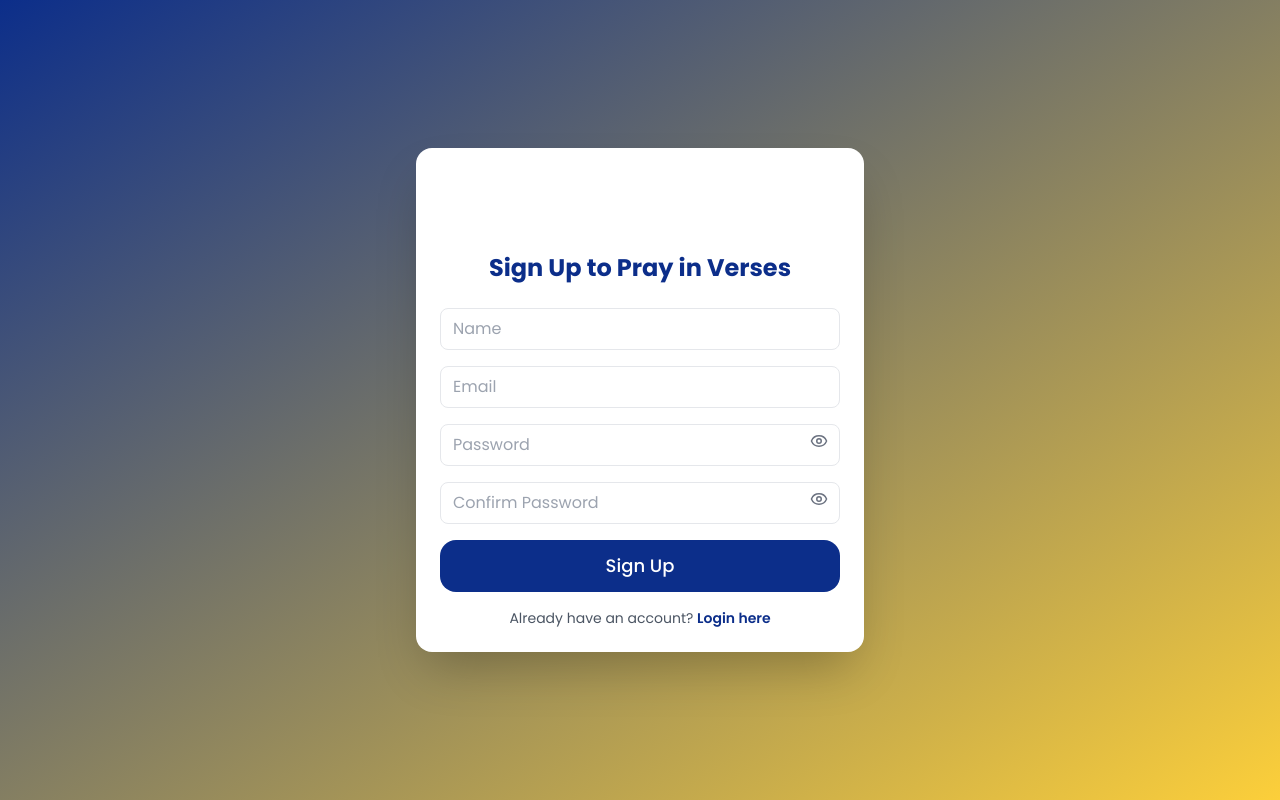
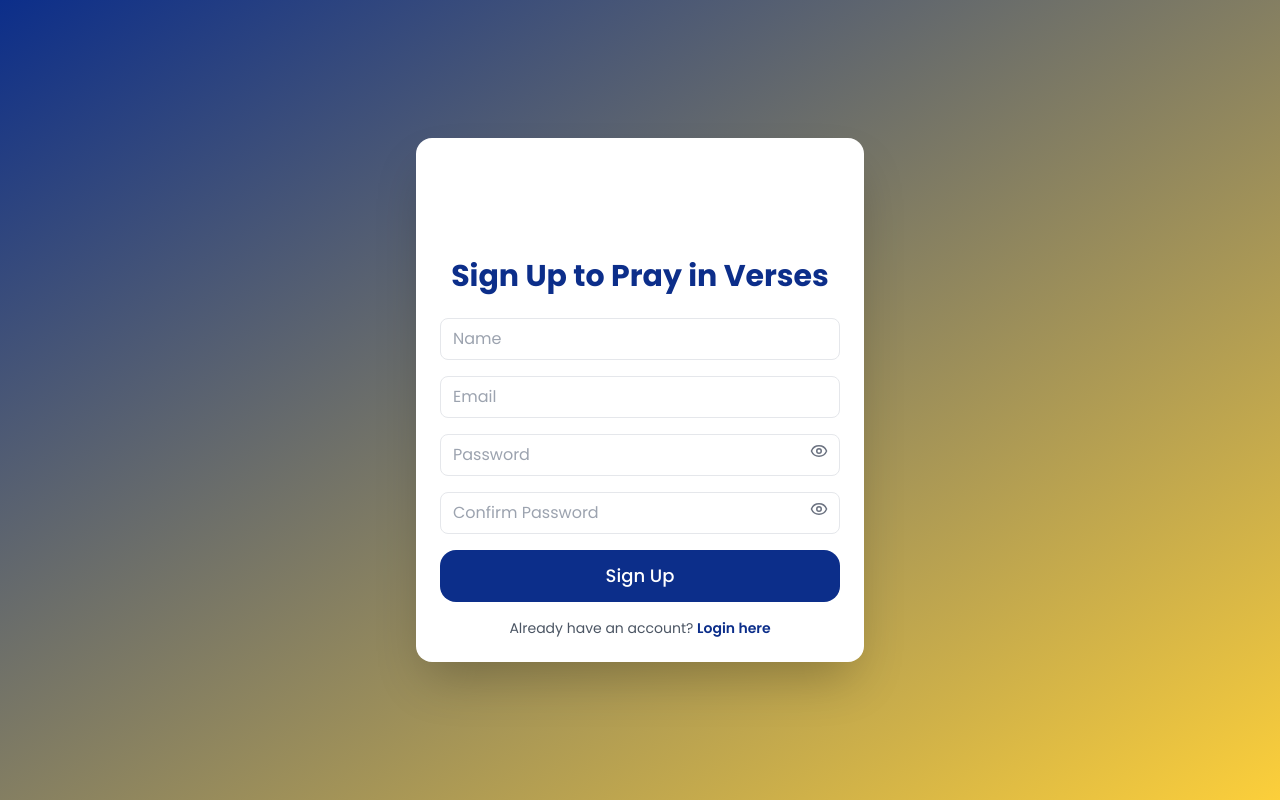
Before and after one commit to preckidtech/Pray-in-Verses, a React (Vite) app: page /signup in a window 1280 px wide. Built offline with nearby package versions, Linux system fonts and the light colour scheme.

Commit message:
mobile fix

```diff
--- a/src/pages/onboarding/Login.jsx
+++ b/src/pages/onboarding/Login.jsx
@@ -9,11 +9,12 @@ import logo from "../../assets/images/prayinverse.png";
 const Login = () => {
   const loginAction = useAuthStore((s) => s.login);
   const navigate = useNavigate();
+
   const [form, setForm] = useState({ email: "", password: "" });
   const [showPassword, setShowPassword] = useState(false);
 
+  // ✅ Lock scroll & true viewport
   useEffect(() => {
-    // Prevent scrolling
     document.body.style.overflow = "hidden";
     document.documentElement.style.overflow = "hidden";
 
@@ -71,13 +72,21 @@ const Login = () => {
 
   return (
     <div
-      className="w-full flex items-center justify-center bg-gradient-to-br from-primary to-secondary overflow-hidden"
+      className="w-full flex items-center justify-center bg-gradient-to-br from-primary to-secondary overflow-hidden px-4 sm:px-6"
       style={{ height: "calc(var(--vh,1vh)*100)" }}
     >
-      <div className="bg-white rounded-xl shadow-2xl w-full max-w-md p-6 flex flex-col justify-center flex-1">
-        <img src={logo} alt="logo" className="h-16 w-16 mb-4 object-contain mx-auto" />
-        <h2 className="text-2xl font-bold mb-6 text-center">Login to Pray in Verses</h2>
+      <div className="bg-white rounded-xl shadow-2xl w-full max-w-md flex flex-col justify-center p-6">
+        {/* Logo on top */}
+        <div className="flex justify-center mb-4">
+          <img src={logo} alt="logo" className="h-16 w-16 sm:h-20 sm:w-20 object-contain" />
+        </div>
 
+        {/* Title */}
+        <h2 className="text-2xl sm:text-3xl font-bold mb-6 text-center">
+          Login to Pray in Verses
+        </h2>
+
+        {/* Form */}
         <form className="w-full space-y-4" onSubmit={handleSubmit}>
           <input
             type="email"
@@ -88,7 +97,6 @@ const Login = () => {
             required
             className="w-full border rounded-lg px-3 py-2 focus:ring-2 focus:ring-primary outline-none"
           />
-
           <div className="relative">
             <input
               type={showPassword ? "text" : "password"}
--- a/src/pages/onboarding/Signup.jsx
+++ b/src/pages/onboarding/Signup.jsx
@@ -1,9 +1,9 @@
 import { useState, useEffect } from "react";
 import { Link, useNavigate } from "react-router-dom";
+import { Eye, EyeOff } from "lucide-react";
+import toast from "react-hot-toast";
 import Button from "../../components/ui/Button";
 import { useAuthStore } from "../../store";
-import { Eye, EyeOff } from "lucide-react";
-import toast from "react-hot-toast";
 import logo from "../../assets/images/prayinverse.png";
 
 const Signup = () => {
@@ -19,7 +19,7 @@ const Signup = () => {
   const [showPassword, setShowPassword] = useState(false);
   const [showConfirmPassword, setShowConfirmPassword] = useState(false);
 
-  // ✅ Mobile-proof: lock scroll and true viewport
+  // Lock scroll & true viewport
   useEffect(() => {
     document.body.style.overflow = "hidden";
     document.documentElement.style.overflow = "hidden";
@@ -40,37 +40,23 @@ const Signup = () => {
     };
   }, []);
 
-  const handleChange = (e) => {
-    setForm({ ...form, [e.target.name]: e.target.value });
-  };
+  const handleChange = (e) => setForm({ ...form, [e.target.name]: e.target.value });
 
   const validateForm = () => {
     const { name, email, password, confirmPassword } = form;
-
-    if (!name.trim()) {
-      toast.error("Name is required");
-      return false;
-    }
+    if (!name.trim()) return toast.error("Name is required"), false;
 
     const emailRegex = /^[^\s@]+@[^\s@]+\.[^\s@]+$/;
-    if (!emailRegex.test(email)) {
-      toast.error("Enter a valid email address");
-      return false;
-    }
+    if (!emailRegex.test(email)) return toast.error("Enter a valid email address"), false;
 
     const passwordRegex =
       /^(?=.*[a-z])(?=.*[A-Z])(?=.*\d)(?=.*[@$!%*?&#])[A-Za-z\d@$!%*?&#]{8,}$/;
-    if (!passwordRegex.test(password)) {
-      toast.error(
-        "Password must be 8+ characters and include uppercase, lowercase, number, and special character"
-      );
-      return false;
-    }
+    if (!passwordRegex.test(password))
+      return toast.error(
+        "Password must be 8+ characters with uppercase, lowercase, number, and special character"
+      ), false;
 
-    if (password !== confirmPassword) {
-      toast.error("Passwords do not match");
-      return false;
-    }
+    if (password !== confirmPassword) return toast.error("Passwords do not match"), false;
 
     return true;
   };
@@ -79,9 +65,7 @@ const Signup = () => {
     const encoder = new TextEncoder();
     const data = encoder.encode(password);
     const hashBuffer = await crypto.subtle.digest("SHA-256", data);
-    return Array.from(new Uint8Array(hashBuffer))
-      .map((b) => b.toString(16).padStart(2, "0"))
-      .join("");
+    return Array.from(new Uint8Array(hashBuffer)).map((b) => b.toString(16).padStart(2, "0")).join("");
   };
 
   const handleSubmit = async (e) => {
@@ -90,10 +74,7 @@ const Signup = () => {
 
     const users = JSON.parse(localStorage.getItem("users")) || [];
     const exists = users.find((u) => u.email.toLowerCase() === form.email.toLowerCase());
-    if (exists) {
-      toast.error("User already exists with this email");
-      return;
-    }
+    if (exists) return toast.error("User already exists with this email");
 
     const hashedPassword = await hashPassword(form.password);
     const newUser = { name: form.name, email: form.email, password: hashedPassword };
@@ -108,17 +89,19 @@ const Signup = () => {
 
   return (
     <div
-      className="w-full flex items-center justify-center bg-gradient-to-br from-primary to-secondary overflow-hidden"
+      className="w-full flex items-center justify-center bg-gradient-to-br from-primary to-secondary overflow-hidden px-4 sm:px-6"
       style={{ height: "calc(var(--vh,1vh)*100)" }}
     >
-      <div className="bg-white rounded-xl shadow-2xl w-full max-w-md p-6 flex flex-col justify-center flex-1">
-        <img
-          src={logo}
-          alt="pray in verse"
-          className="m-auto h-16 w-16 mb-4 object-contain"
-        />
-        <h2 className="text-2xl font-bold mb-6 text-center">Sign Up to Pray in Verses</h2>
+      <div className="bg-white rounded-xl shadow-2xl w-full max-w-md flex flex-col justify-center p-6">
+        {/* Logo on top */}
+        <div className="flex justify-center mb-4">
+          <img src={logo} alt="logo" className="h-16 w-16 sm:h-20 sm:w-20 object-contain" />
+        </div>
 
+        {/* Title */}
+        <h2 className="text-2xl sm:text-3xl font-bold mb-6 text-center">Sign Up to Pray in Verses</h2>
+
+        {/* Form */}
         <form className="w-full space-y-4" onSubmit={handleSubmit}>
           <input
             type="text"
```
